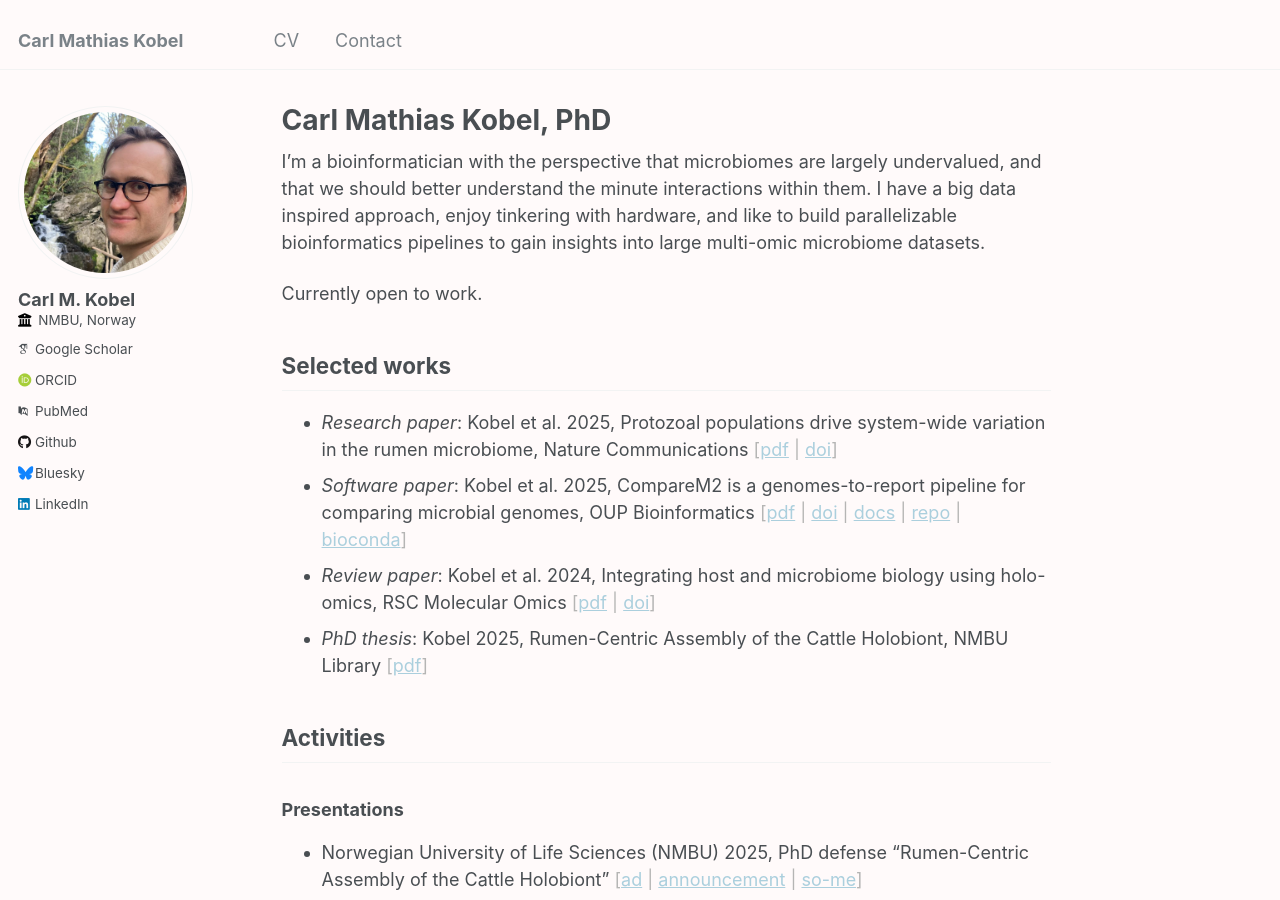
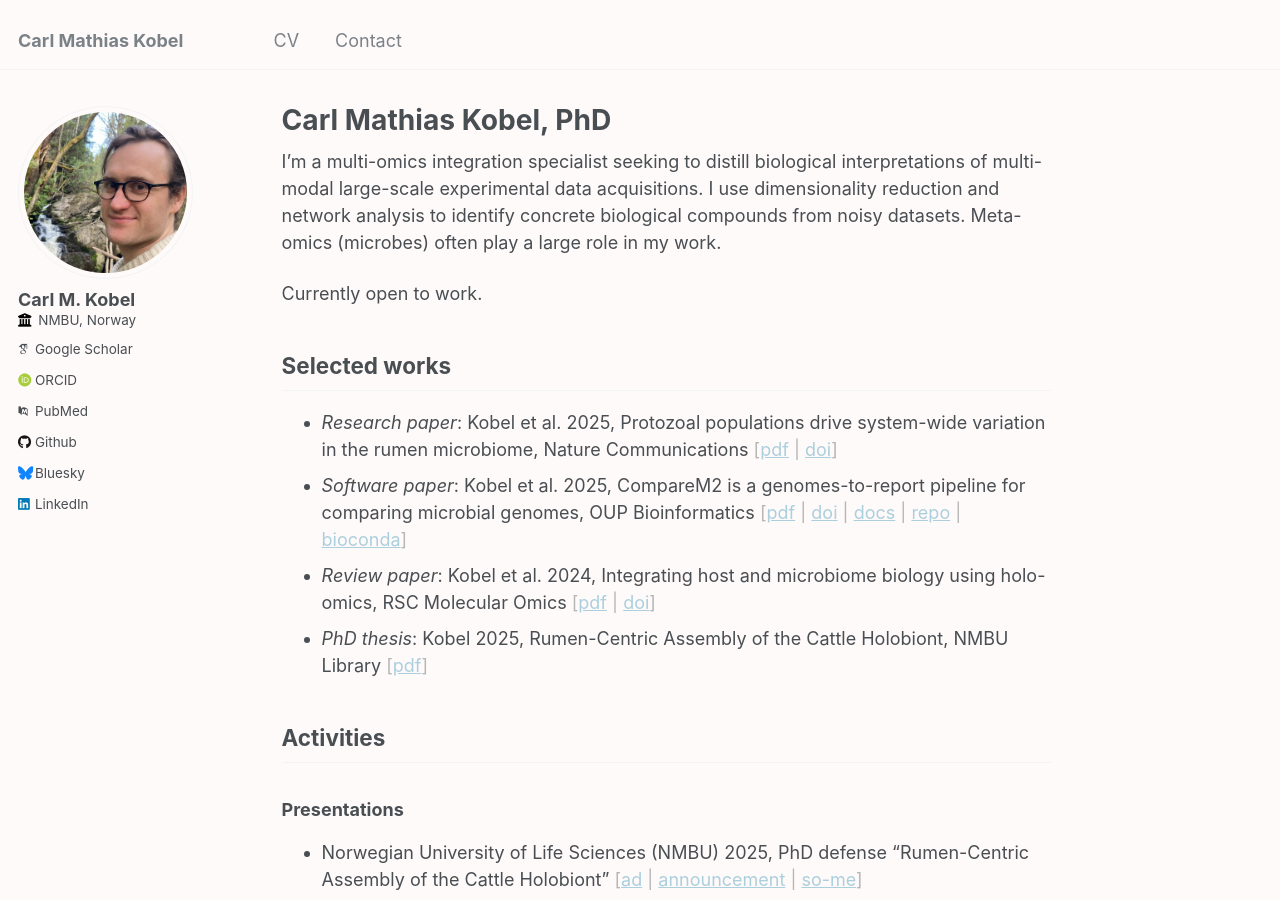
Before and after one commit to cmkobel/cmkobel.github.io, a Jekyll site: the page built from _pages/about.md, in a window 1280 px wide and 900 px high. Built offline with Jekyll 4.4.1, drawn with Linux system fonts in a browser that asks for light colours; some web fonts are replaced.

Commit message:
Update about.md

```diff
--- a/_pages/about.md
+++ b/_pages/about.md
@@ -8,7 +8,10 @@ redirect_from:
 ---
 
 
-I'm a bioinformatician with the perspective that microbiomes are largely undervalued, and that we should better understand the minute interactions within them. I have a big data inspired approach, enjoy tinkering with hardware, and like to build parallelizable bioinformatics pipelines to gain insights into large multi-omic microbiome datasets.
+<!-- I'm a bioinformatician with the perspective that microbiomes are largely undervalued, and that we should better understand the minute interactions within them. I have a big data inspired approach, enjoy tinkering with hardware, and like to build parallelizable bioinformatics pipelines to gain insights into large multi-omic microbiome datasets. -->
+
+
+I'm a multi-omics integration specialist seeking to distill biological interpretations of multi-modal large-scale experimental data acquisitions. I use dimensionality reduction and network analysis to identify concrete biological compounds from noisy datasets. Meta-omics (microbes) often play a large role in my work.
 
 Currently open to work.
 
```
